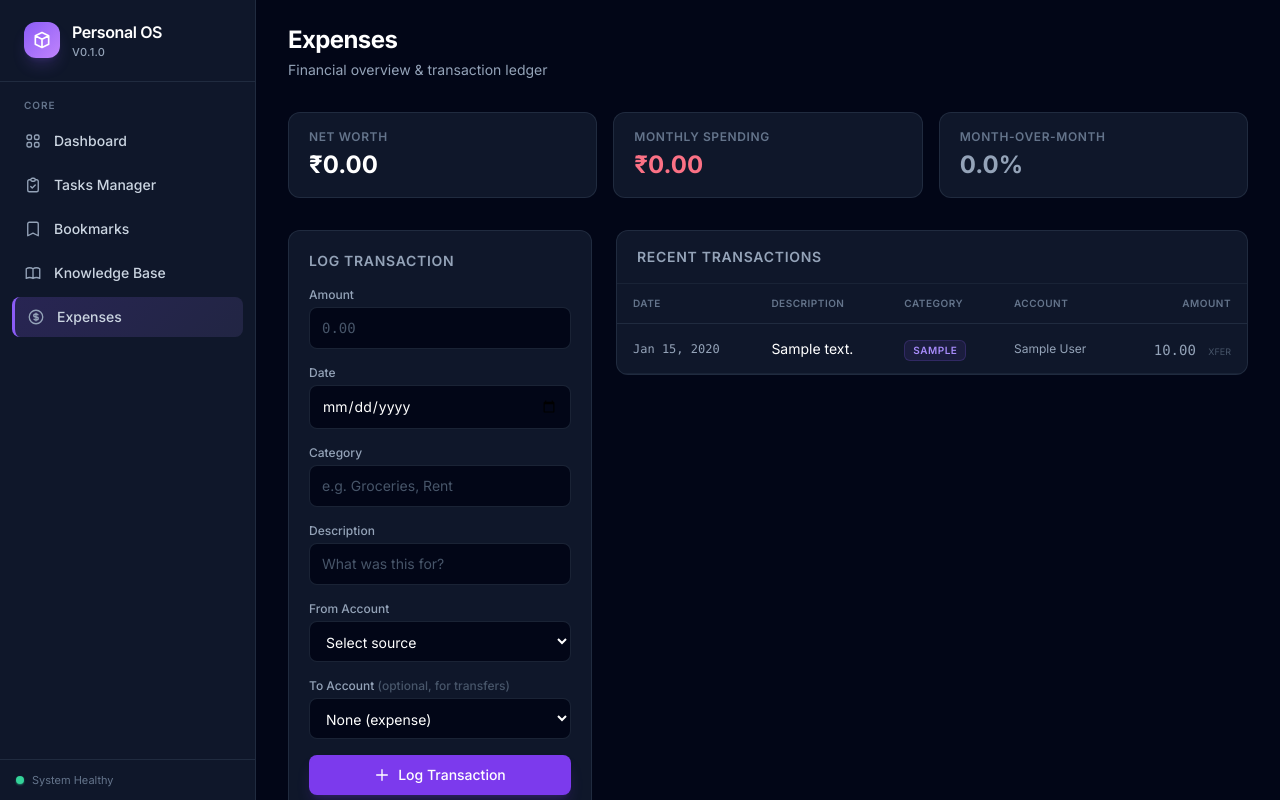
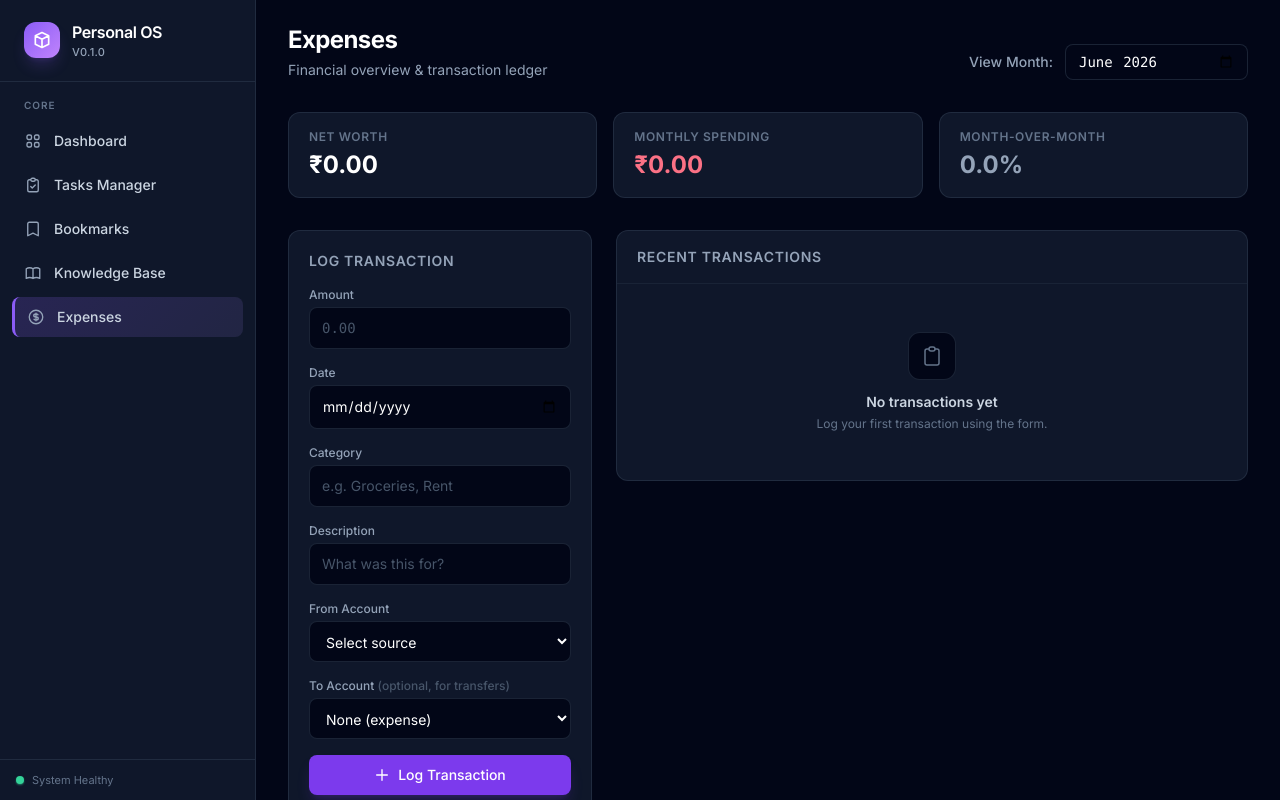
Before and after one commit to dhwanil-ditani/the-project, a FastAPI app: page /web/expenses in a window 1280 px wide. Run offline with FastAPI, Linux system fonts and the light colour scheme; tables that the repository leaves empty hold one stand-in row (values such as "Sample post"); some libraries are stand-ins or nearby versions.

Commit message:
feat(web): add expense ledger monthly filtering and PKB image uploads
Expenses:
- Updated GET /web/expenses to parse optional 'month' query param for strict time-bound transaction fetching and metrics calculations.
- Integrated HTMX HTML5 month input to push URL state dynamically.

Knowledge Base:
- Mounted /static folder in main.py for asset persistence.
- Added POST /web/notes/hx/upload endpoint utilizing FastAPI UploadFile and uuid for secure file saving.
- Replaced dummy 'Add Media' button with a fully operational HTMX multipart form inside note_editor.html that returns formatted markdown strings.

```diff
--- a/main.py
+++ b/main.py
@@ -19,6 +19,10 @@ app = FastAPI(
     version="0.1.0",
 )
 
+# ── Mount static files ──────────────────────────────────────────────────────
+from fastapi.staticfiles import StaticFiles
+app.mount("/static", StaticFiles(directory="src/static"), name="static")
+
 # ── Mount routers ───────────────────────────────────────────────────────────
 app.include_router(api_v1_router)
 app.include_router(web_router)
--- a/src/web/routes.py
+++ b/src/web/routes.py
@@ -12,8 +12,12 @@ from decimal import Decimal
 from pathlib import Path
 
 import markdown
+import uuid
+import shutil
+import os
 from dateutil.relativedelta import relativedelta
-from fastapi import APIRouter, Depends, Form, Request
+from fastapi import APIRouter, Depends, Form, Request, UploadFile, File
+from fastapi.responses import HTMLResponse
 from fastapi.responses import HTMLResponse
 from fastapi.templating import Jinja2Templates
 from sqlalchemy import select
@@ -551,18 +555,30 @@ def _compute_monthly_spending_web(
 @router.get("/expenses", response_class=HTMLResponse)
 async def expenses_page(
     request: Request,
+    month: str | None = None,
     db: Session = Depends(get_db),
 ):
     """
     Render the expenses dashboard page.
 
     Computes financial metrics, fetches accounts (for form dropdowns),
-    and recent transactions.
+    and recent transactions within the bounded month.
     """
     now = datetime.now(timezone.utc)
 
+    # ── Parse or default target month ────────────────────────────────
+    if month:
+        try:
+            target_date = datetime.strptime(month, "%Y-%m").replace(tzinfo=timezone.utc)
+            current_month_start = target_date
+        except ValueError:
+            current_month_start = now.replace(day=1, hour=0, minute=0, second=0, microsecond=0)
+    else:
+        current_month_start = now.replace(day=1, hour=0, minute=0, second=0, microsecond=0)
+
+    selected_month = current_month_start.strftime("%Y-%m")
+
     # ── Compute metrics ──────────────────────────────────────────────
-    current_month_start = now.replace(day=1, hour=0, minute=0, second=0, microsecond=0)
     next_month_start = current_month_start + relativedelta(months=1)
     prev_month_start = current_month_start - relativedelta(months=1)
 
@@ -606,8 +622,11 @@ async def expenses_page(
         db.execute(select(Account).order_by(Account.id)).scalars().all()
     )
 
-    # ── Fetch recent transactions ────────────────────────────────────
-    txn_stmt = select(Transaction).order_by(Transaction.id.desc()).limit(50)
+    # ── Fetch recent transactions strictly within target month ───────
+    txn_stmt = select(Transaction).where(
+        Transaction.date >= current_month_start,
+        Transaction.date < next_month_start
+    ).order_by(Transaction.id.desc()).limit(50)
     recent_txns = list(db.execute(txn_stmt).scalars().all())
 
     return templates.TemplateResponse(
@@ -618,6 +637,7 @@ async def expenses_page(
             "category_breakdown_json": breakdown_json,
             "accounts": all_accounts,
             "transactions": recent_txns,
+            "selected_month": selected_month,
         },
     )
 
@@ -813,6 +833,35 @@ async def save_note_hx(
     db.commit()
 
     return HTMLResponse(
-        '<span class="text-emerald-400 font-medium">'
-        '✓ Saved</span>'
+        f'<span class="text-emerald-400">✓ Saved at {datetime.now().strftime("%H:%M:%S")}</span>'
     )
+
+
+@router.post("/notes/hx/upload", response_class=HTMLResponse)
+async def upload_asset_hx(
+    file: UploadFile = File(...),
+):
+    """
+    HTMX endpoint — process local file uploads for the PKB editor.
+    Returns the markdown snippet for the image.
+    """
+    if not file.filename:
+        return HTMLResponse('<span class="text-rose-400">No file provided</span>', status_code=400)
+
+    ext = os.path.splitext(file.filename)[1].lower()
+    if ext not in ['.png', '.jpg', '.jpeg', '.gif', '.webp', '.svg']:
+        return HTMLResponse('<span class="text-rose-400">Invalid file type</span>', status_code=400)
+
+    safe_filename = f"{uuid.uuid4().hex}{ext}"
+    upload_dir = Path("src/static/uploads")
+    upload_dir.mkdir(parents=True, exist_ok=True)
+
+    file_path = upload_dir / safe_filename
+    with file_path.open("wb") as buffer:
+        shutil.copyfileobj(file.file, buffer)
+
+    markdown_snippet = f"![{file.filename}](/static/uploads/{safe_filename})"
+
+    return HTMLResponse(
+        f'<span class="text-emerald-400">Uploaded:</span> <code class="bg-surface-900 px-1 py-0.5 rounded ml-1 text-slate-300">{markdown_snippet}</code>'
+    )
--- a/src/web/templates/expenses.html
+++ b/src/web/templates/expenses.html
@@ -12,11 +12,21 @@
 <div class="px-8 py-6 max-w-6xl mx-auto">
 
   <!-- ── Header ─────────────────────────────────────────────────────── -->
-  <div class="mb-8">
-    <h1 class="text-2xl font-bold text-white tracking-tight">Expenses</h1>
-    <p class="mt-1 text-sm text-slate-400">
-      Financial overview &amp; transaction ledger
-    </p>
+  <div class="mb-8 flex flex-col sm:flex-row sm:items-end justify-between gap-4">
+    <div>
+      <h1 class="text-2xl font-bold text-white tracking-tight">Expenses</h1>
+      <p class="mt-1 text-sm text-slate-400">
+        Financial overview &amp; transaction ledger
+      </p>
+    </div>
+
+    <!-- Month Filter Control -->
+    <div class="flex items-center gap-3">
+      <label class="text-sm font-medium text-slate-400">View Month:</label>
+      <input type="month" name="month" value="{{ selected_month }}"
+             hx-get="/web/expenses" hx-target="body" hx-push-url="true" trigger="change"
+             class="px-3 py-1.5 bg-surface-900 border border-slate-700/50 rounded-lg text-sm text-white focus:outline-none focus:border-accent-500/50 focus:ring-1 focus:ring-accent-500/30 transition-all font-mono" />
+    </div>
   </div>
 
   <!-- ── Metrics Row ────────────────────────────────────────────────── -->
```
Also changed, not shown: src/web/templates/partials/note_editor.html (+15 -4 lines).
